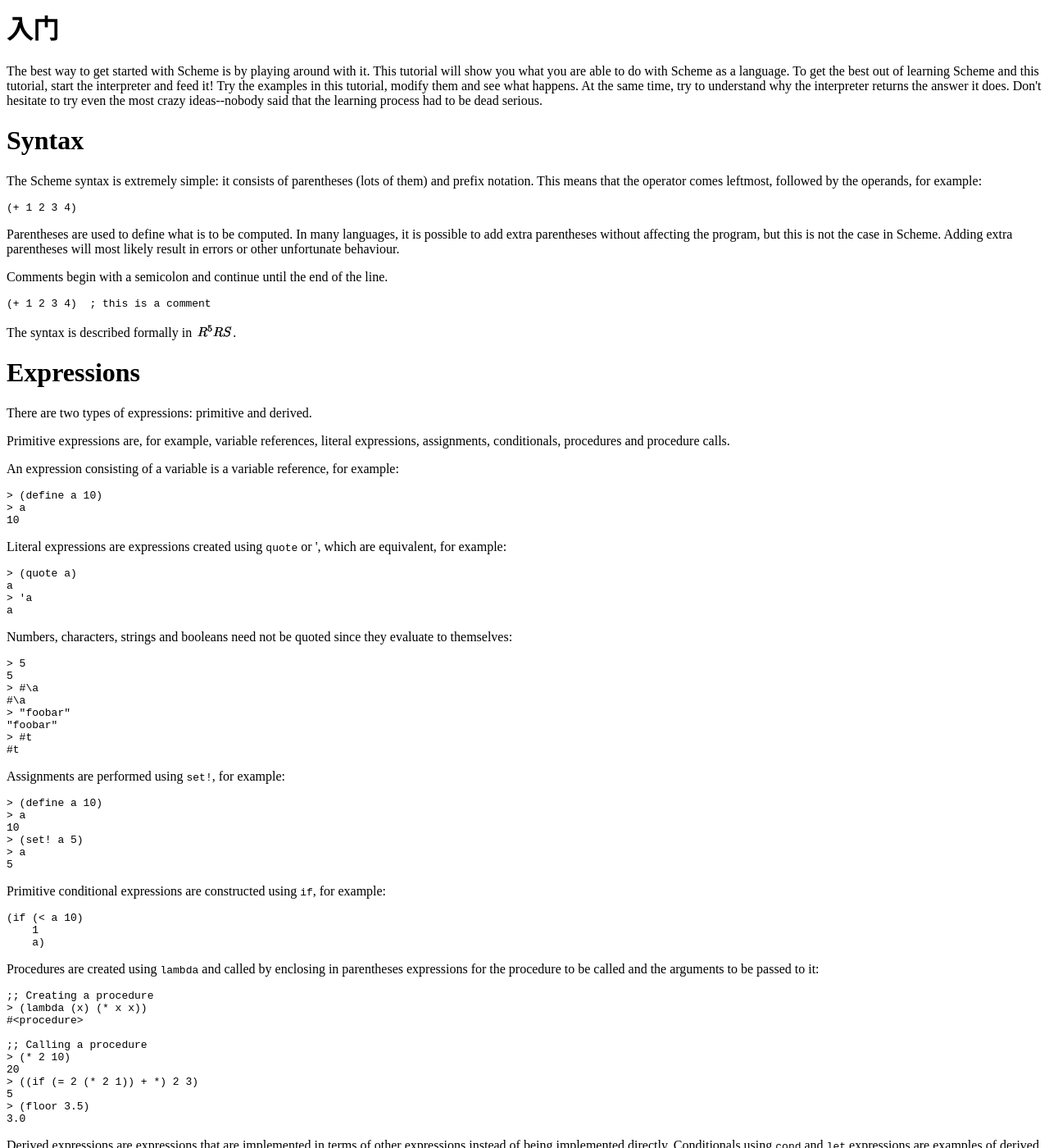
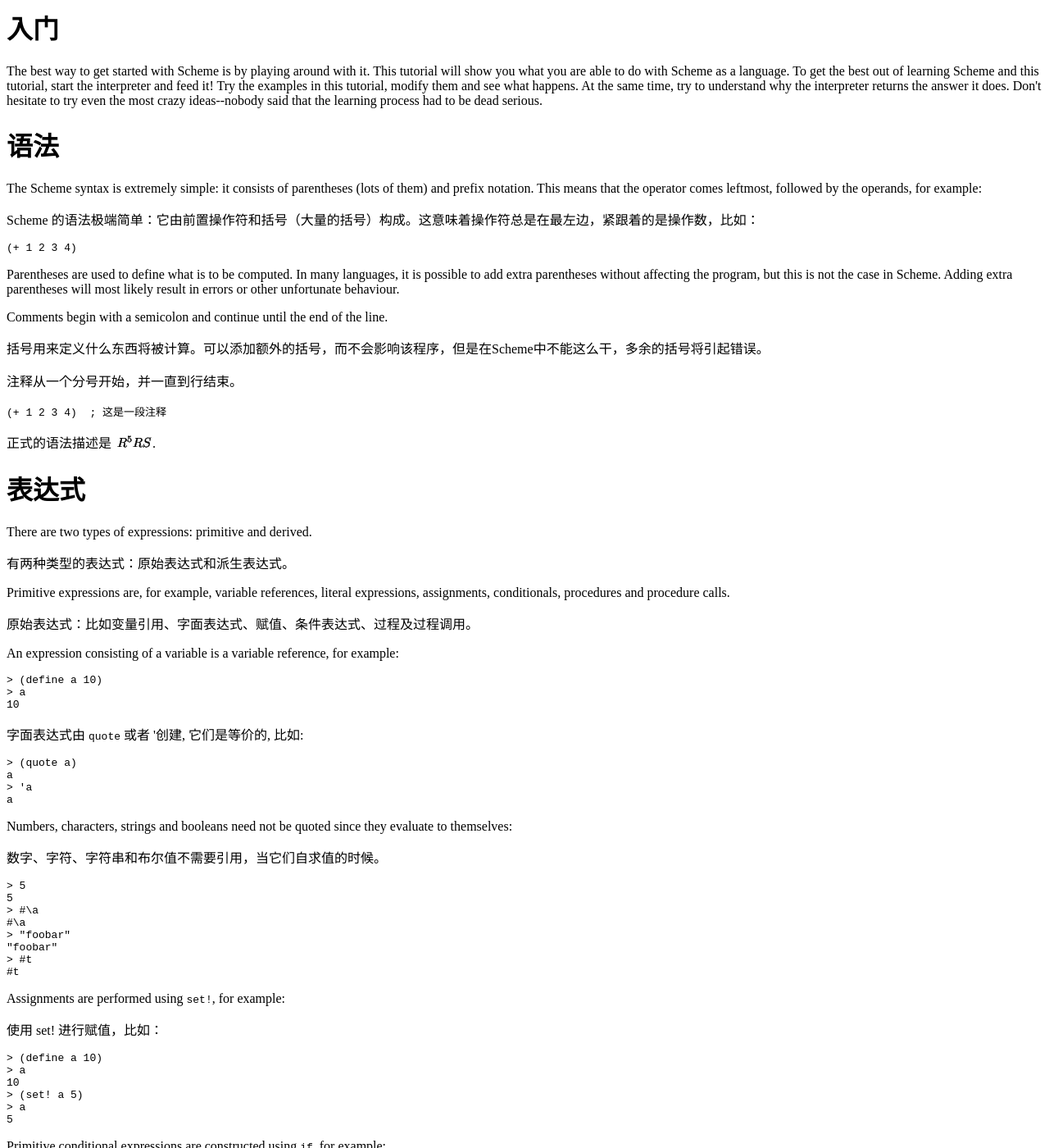
Before and after one commit to rhuichao/uternet.github.io, a Jekyll site: the page scheme_tutorial/node4.html, which Jekyll copies as it is, in a window 1280 px wide and 1400 px high, scrolled down 269 px. Shown: the whole window at 82% size. Built offline with Jekyll 4.4.1, drawn with Linux system fonts in a browser that asks for light colours; Markdown is read by kramdown in place of the engine named in the settings; some of the changed text lies outside the part shown.

Commit message:
new document posted

```diff
--- a/_layouts/default.html
+++ b/_layouts/default.html
@@ -58,7 +58,7 @@
             <span><a title="about" class="" href="/about/">About</a></span>
             <span><a title="links" class="" href="/links/">Links</a></span>
             <span><a title="The Little Schemer" class="" href="/TLS/">TLS</a></span>
-            <span><a title="Scheme Tutorial" class="" href="/scheme_tutorial/schemetutorial.html">Scheme Tutorial</a></span>
+            <span><a title="Scheme Tutorial" class="" href="/scheme_tutorial/node1.html">Scheme Tutorial</a></span>
             <span><a title="subscribe by RSS" class="" href="/feed/">Subscribe</a></span>
         </nav>
             <p>
--- a/scheme_tutorial/node4.html
+++ b/scheme_tutorial/node4.html
@@ -80,14 +80,15 @@ that the learning process had to be dead serious.
 <P>
 
 <H1><A NAME="SECTION00410000000000000000">
-Syntax</A>
+语法</A>
 </H1>
 
 <P>
 The Scheme syntax is extremely simple: it consists of parentheses (lots of
 them) and prefix notation. This means that the operator comes leftmost,
 followed by the operands, for example:
-
+<P>
+Scheme 的语法极端简单：它由前置操作符和括号（大量的括号）构成。这意味着操作符总是在最左边，紧跟着的是操作数，比如：
 <P>
 <PRE>
 (+ 1 2 3 4)
@@ -101,14 +102,16 @@ errors or other unfortunate behaviour.
 
 <P>
 Comments begin with a semicolon and continue until the end of the line.
-
+<P>
+括号用来定义什么东西将被计算。可以添加额外的括号，而不会影响该程序，但是在Scheme中不能这么干，多余的括号将引起错误。<P>
+注释从一个分号开始，并一直到行结束。
 <P>
 <PRE>
-(+ 1 2 3 4)  ; this is a comment
+(+ 1 2 3 4)  ; 这是一段注释
 </PRE>
 
 <P>
-The syntax is described formally in <IMG
+正式的语法描述是 <IMG
  WIDTH="46" HEIGHT="17" ALIGN="BOTTOM" BORDER="0"
  SRC="img1.png"
  ALT="R5RS">.
@@ -116,16 +119,19 @@ The syntax is described formally in <IMG
 <P>
 
 <H1><A NAME="SECTION00420000000000000000">
-Expressions</A>
+表达式</A>
 </H1>
 
 <P>
 There are two types of expressions: primitive and derived.
+<P>
+有两种类型的表达式：原始表达式和派生表达式。
 
 <P>
 Primitive  expressions are, for example, variable references, literal
 expressions, assignments, conditionals, procedures and procedure calls.
-
+<p>
+原始表达式：比如变量引用、字面表达式、赋值、条件表达式、过程及过程调用。
 <P>
 An expression consisting of a variable is a variable reference, for example:
 <PRE>
@@ -135,8 +141,7 @@ An expression consisting of a variable is a variable reference, for example:
 </PRE>
 
 <P>
-Literal expressions are expressions created using <TT>quote</TT> or ', which
-are equivalent, for example:
+字面表达式由 <TT>quote</TT> 或者 '创建, 它们是等价的, 比如:
 <PRE>
 &gt; (quote a)
 a
@@ -147,6 +152,8 @@ a
 <P>
 Numbers, characters, strings and booleans need not be quoted since they
 evaluate to themselves:
+<P>
+数字、字符、字符串和布尔值不需要引用，当它们自求值的时候。
 <PRE>
 &gt; 5
 5
@@ -160,6 +167,8 @@ evaluate to themselves:
 
 <P>
 Assignments are performed using <TT>set!</TT>, for example:
+<P>
+使用 set! 进行赋值，比如：
 <PRE>
 &gt; (define a 10)
 &gt; a
@@ -172,6 +181,8 @@ Assignments are performed using <TT>set!</TT>, for example:
 <P>
 Primitive conditional expressions are constructed using <TT>if</TT>, for
 example:
+<P>
+原始的条件表达式由 if 构成，比如：
 <PRE>
 (if (&lt; a 10)
     1
@@ -182,12 +193,14 @@ example:
 Procedures are created using <TT>lambda</TT> and called by enclosing in
 parentheses expressions for the procedure to be called and the arguments to
 be passed to it:
+<P>
+过程由 lambda 创建，通过圆括号包围起来的表达式调用并传递参数：
 <PRE>
-;; Creating a procedure
+;; 创建一个过程(匿名函数)
 &gt; (lambda (x) (* x x))
 #&lt;procedure&gt;
 
-;; Calling a procedure
+;; 调用一个过程
 &gt; (* 2 10)
 20
 &gt; ((if (= 2 (* 2 1)) + *) 2 3)
@@ -205,7 +218,8 @@ macros, see <IMG
  WIDTH="46" HEIGHT="17" ALIGN="BOTTOM" BORDER="0"
  SRC="img1.png"
  ALT="R5RS">.
-
+<P>
+派生表达式
 <P>
 Conditionals using <TT>cond</TT> can be constructed using nested <TT>if</TT>
 expressions:
```
